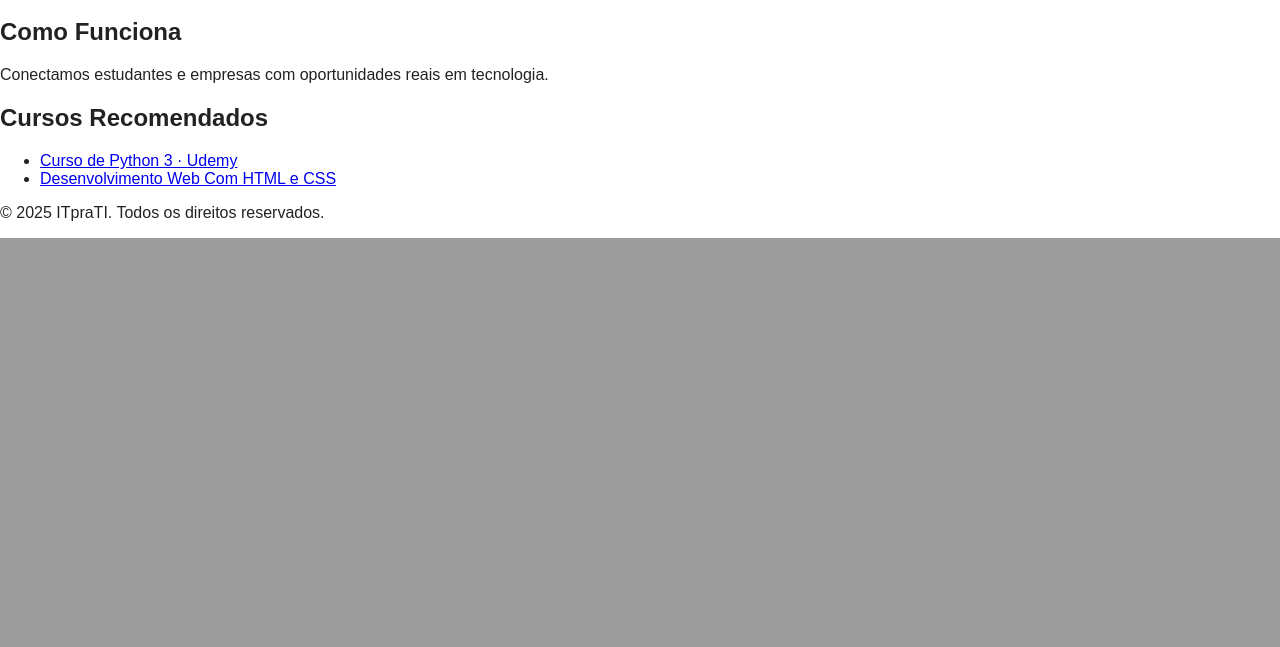
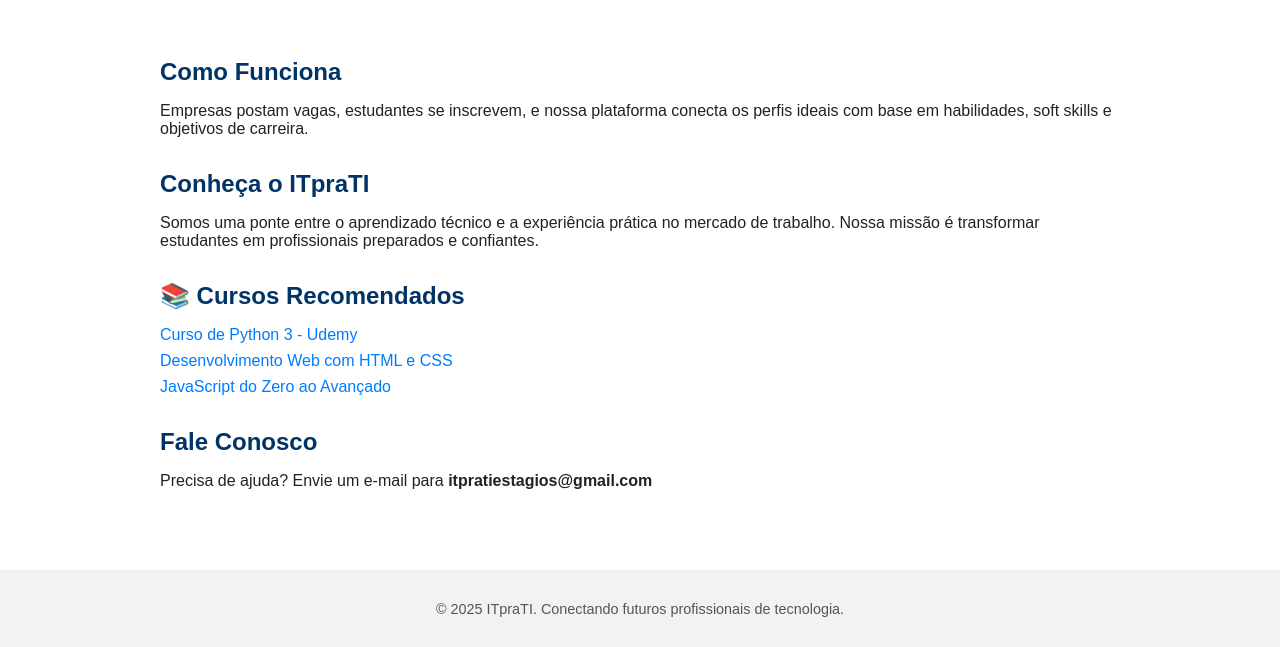
Before and after one commit to Valenapizzato/itprati, a Flask app: page / in a window 1280 px wide. Shown: the part 905-1552 px from the top of the page. Before the commit the page ends 1143 px from the top, so only its background shows below. Run offline with Flask 3, Linux system fonts and the light colour scheme.

Commit message:
Atualização final da home page com imagem limpa e layout harmonizado

```diff
--- a/static/css/style.css
+++ b/static/css/style.css
@@ -7,15 +7,16 @@ body {
 }
 
 .navbar {
-    background-color: #f0f0f0;
+    background-color: #f8f9fa;
     padding: 1rem 2rem;
     display: flex;
     justify-content: space-between;
     align-items: center;
+    flex-wrap: wrap;
 }
 
-.navbar h1 {
-    font-size: 1.8rem;
+.navbar .logo {
+    font-size: 1.6rem;
     color: #003366;
 }
 
@@ -24,57 +25,54 @@ body {
 }
 
 .navbar nav a {
-    margin-left: 1.5rem;
+    margin-left: 1.2rem;
     text-decoration: none;
     color: #333;
-    font-weight: bold;
+    font-weight: 500;
 }
 
 .header-banner {
     background: url('../img/banner.jpg') no-repeat center center/cover;
     height: 100vh;
-    display: flex;
-    align-items: center;
-    justify-content: center;
-    text-align: center;
-    color: white;
-    position: relative;
-    z-index: 1;
+    width: 100%;
 }
 
-.banner-text {
-    background-color: rgba(0, 0, 0, 0.6);
-    padding: 2rem;
-    border-radius: 12px;
-    max-width: 800px;
+main.conteudo {
+    max-width: 960px;
+    margin: 2rem auto;
+    padding: 1rem;
 }
 
-.banner-text h1 {
-    font-size: 3rem;
-    margin-bottom: 1rem;
-    line-height: 1.2;
+section {
+    margin-bottom: 2rem;
 }
 
-.banner-buttons {
-    margin-top: 1rem;
+h2 {
+    color: #003366;
+    margin-bottom: 0.5rem;
 }
 
-.btn {
-    background-color: #007BFF;
-    color: white;
-    padding: 0.7rem 1.2rem;
-    text-decoration: none;
-    border-radius: 6px;
-    margin: 0 0.5rem;
-    display: inline-block;
+footer {
+    text-align: center;
+    padding: 1rem;
+    background-color: #f2f2f2;
+    font-size: 0.9rem;
+    color: #555;
 }
 
-@media (max-width: 768px) {
-    .banner-text h1 {
-        font-size: 2rem;
-    }
-    .btn {
-        display: block;
-        margin: 1rem auto;
-    }
+ul {
+    list-style: none;
+    padding: 0;
 }
+
+ul li {
+    margin-bottom: 0.5rem;
+}
+
+a {
+    color: #007BFF;
+    text-decoration: none;
+}
+a:hover {
+    text-decoration: underline;
+}
--- a/templates/index.html
+++ b/templates/index.html
@@ -9,40 +9,48 @@
 </head>
 <body>
     <header class="navbar">
-        <h1>IT<span class="highlight">pra</span>TI</h1>
+        <h1 class="logo">IT<span class="highlight">pra</span>TI</h1>
         <nav>
             <a href="#como-funciona">Como Funciona</a>
+            <a href="#conheca">Conheça</a>
             <a href="#cursos">Cursos</a>
             <a href="#contato">Contato</a>
+            <a href="/form_estudante">Sou Estudante</a>
+            <a href="/form_empresa">Sou Empresa</a>
+            <a href="/login">Admin</a>
         </nav>
     </header>
 
-    <section class="header-banner">
-        <div class="banner-text">
-            <h1>Transformamos estagiários de TI em profissionais prontos para o mercado</h1>
-            <p>Pronta para se desenvolver ou contratar novos talentos</p>
-            <div class="banner-buttons">
-                <a href="/form_estudante" class="btn">Sou Estudante</a>
-                <a href="/form_empresa" class="btn">Sou Empresa</a>
-            </div>
-        </div>
+    <section class="header-banner"></section>
+
+    <main class="conteudo">
+        <section id="como-funciona">
+            <h2>Como Funciona</h2>
+            <p>Empresas postam vagas, estudantes se inscrevem, e nossa plataforma conecta os perfis ideais com base em habilidades, soft skills e objetivos de carreira.</p>
         </section>
 
-    <section id="como-funciona">
-        <h2>Como Funciona</h2>
-        <p>Conectamos estudantes e empresas com oportunidades reais em tecnologia.</p>
+        <section id="conheca">
+            <h2>Conheça o ITpraTI</h2>
+            <p>Somos uma ponte entre o aprendizado técnico e a experiência prática no mercado de trabalho. Nossa missão é transformar estudantes em profissionais preparados e confiantes.</p>
         </section>
 
         <section id="cursos">
-        <h2>Cursos Recomendados</h2>
+            <h2>📚 Cursos Recomendados</h2>
             <ul>
-            <li><a href="#">Curso de Python 3 · Udemy</a></li>
-            <li><a href="#">Desenvolvimento Web Com HTML e CSS</a></li>
+                <li><a href="#">Curso de Python 3 - Udemy</a></li>
+                <li><a href="#">Desenvolvimento Web com HTML e CSS</a></li>
+                <li><a href="#">JavaScript do Zero ao Avançado</a></li>
             </ul>
         </section>
 
-    <footer id="contato">
-        <p>© 2025 ITpraTI. Todos os direitos reservados.</p>
+        <section id="contato">
+            <h2>Fale Conosco</h2>
+            <p>Precisa de ajuda? Envie um e-mail para <strong>itpratiestagios@gmail.com</strong></p>
+        </section>
+    </main>
+
+    <footer>
+        <p>© 2025 ITpraTI. Conectando futuros profissionais de tecnologia.</p>
     </footer>
 </body>
 </html>
```
Also changed, not shown: static/img/banner.jpg (added). Lines whose indentation alone changed are shown as unchanged.
